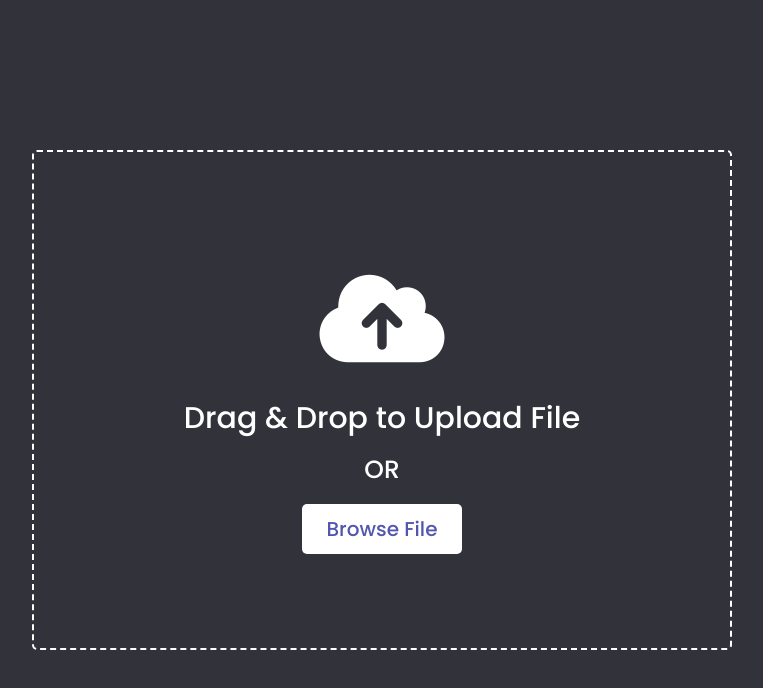
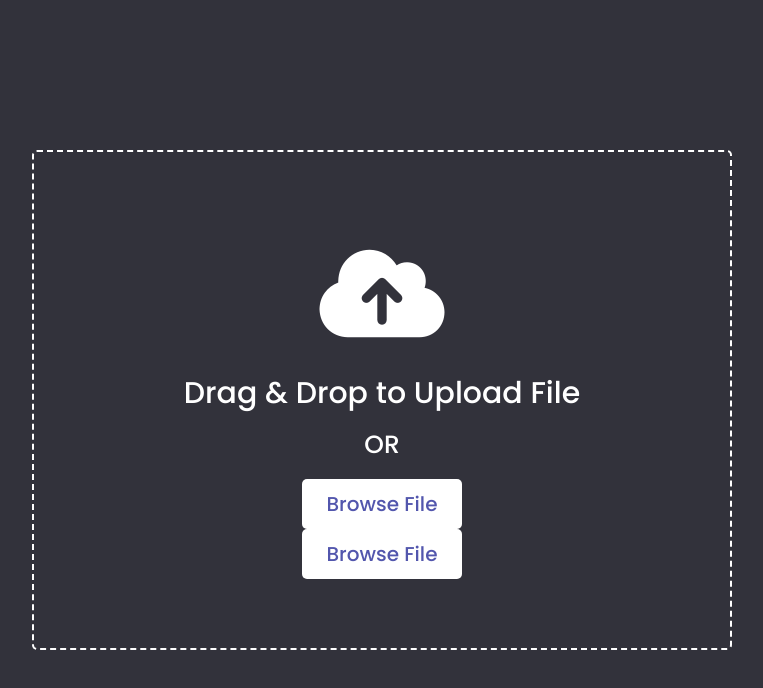
Before and after one commit to Urvashi102002/Drag-and-drop, a plain HTML site: page index.html in a window 1280 px wide. Shown: the whole page, without its empty margins (258-1021 px from the left). Drawn offline with Linux system fonts and the light colour scheme.

Commit message:
updated by urvashi

```diff
--- a/index.html
+++ b/index.html
@@ -16,8 +16,11 @@
     <header>Drag & Drop to Upload File</header>
     <span>OR</span>
     <button>Browse File</button>
+    <button>Browse File</button>
     <input type="file" hidden>
   </div>
+
+
 
   <script src="script.js"></script>
 
```
